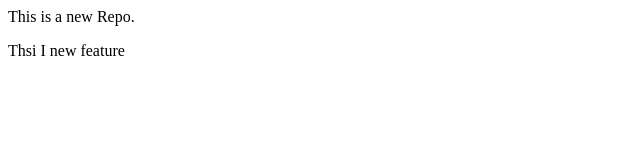
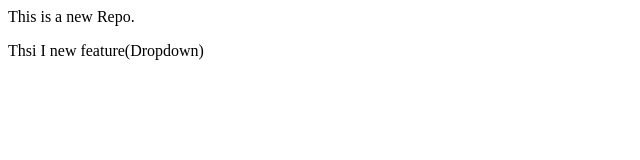
Before and after one commit to tejasch2006-ux/Localrepo, a plain HTML site: page index.html in a window 1280 px wide. Shown: the full height of the page, 0-640 px from the left. Drawn offline with Linux system fonts and the light colour scheme.

Commit message:
add dropdown

```diff
--- a/index.html
+++ b/index.html
@@ -1,2 +1,2 @@
 <P>This is a new Repo.</P>
-<p>Thsi I new feature</p>
+<p>Thsi I new feature(Dropdown)</p>
```
